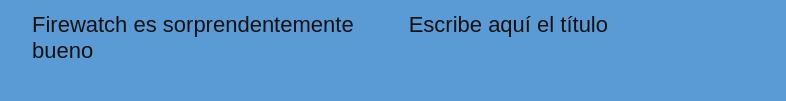
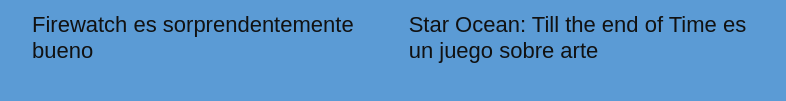
Before and after one commit to Majinkenn/Majinken, a plain HTML site: page index.html in a window 1280 px wide. Shown: the part 3518-3619 px from the top of the page, without its empty margins (58-844 px from the left). Drawn offline with Linux system fonts and the light colour scheme.

Commit message:
Update index.html

```diff
--- a/index.html
+++ b/index.html
@@ -396,7 +396,7 @@
                     allowfullscreen>
                 </iframe>
             </div>
-            <h2>Escribe aquí el título</h2>
+            <h2>Star Ocean: Till the end of Time es un juego sobre arte</h2>
         </div>
 
     </div>
```
